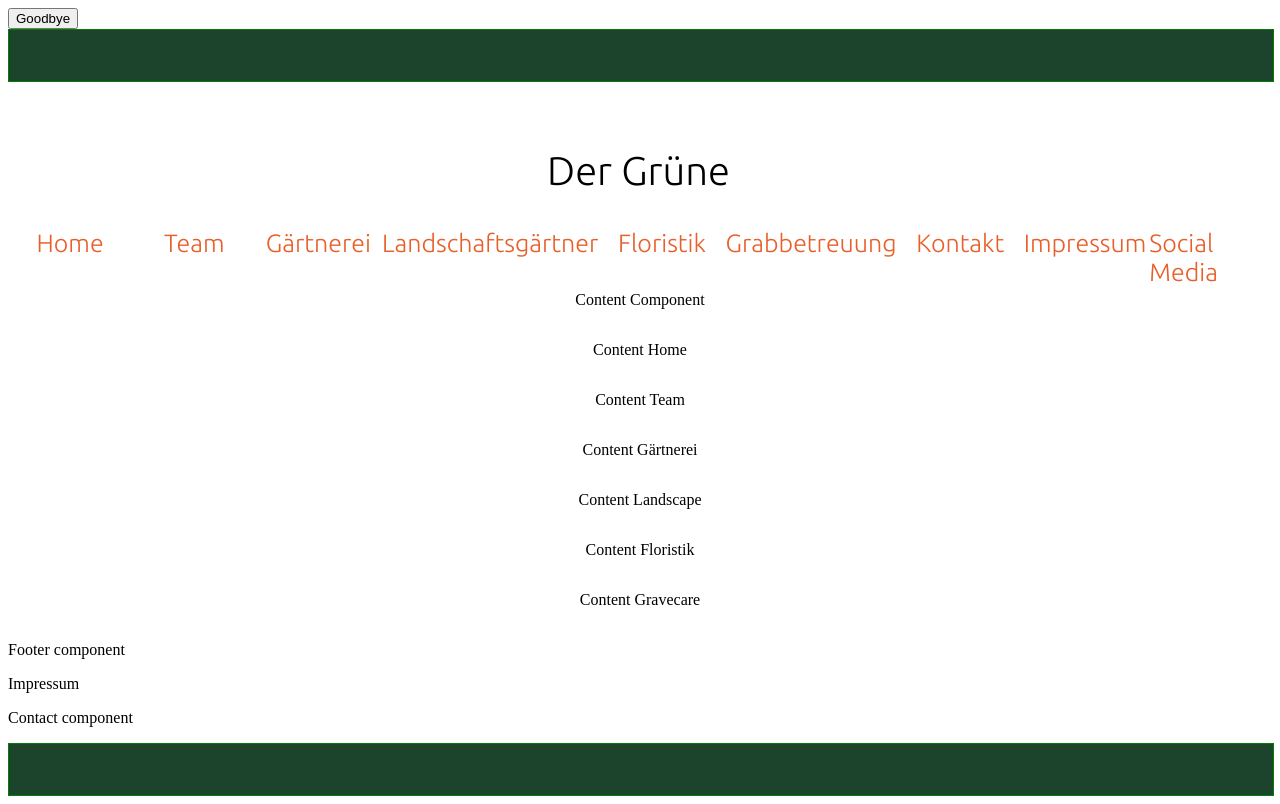
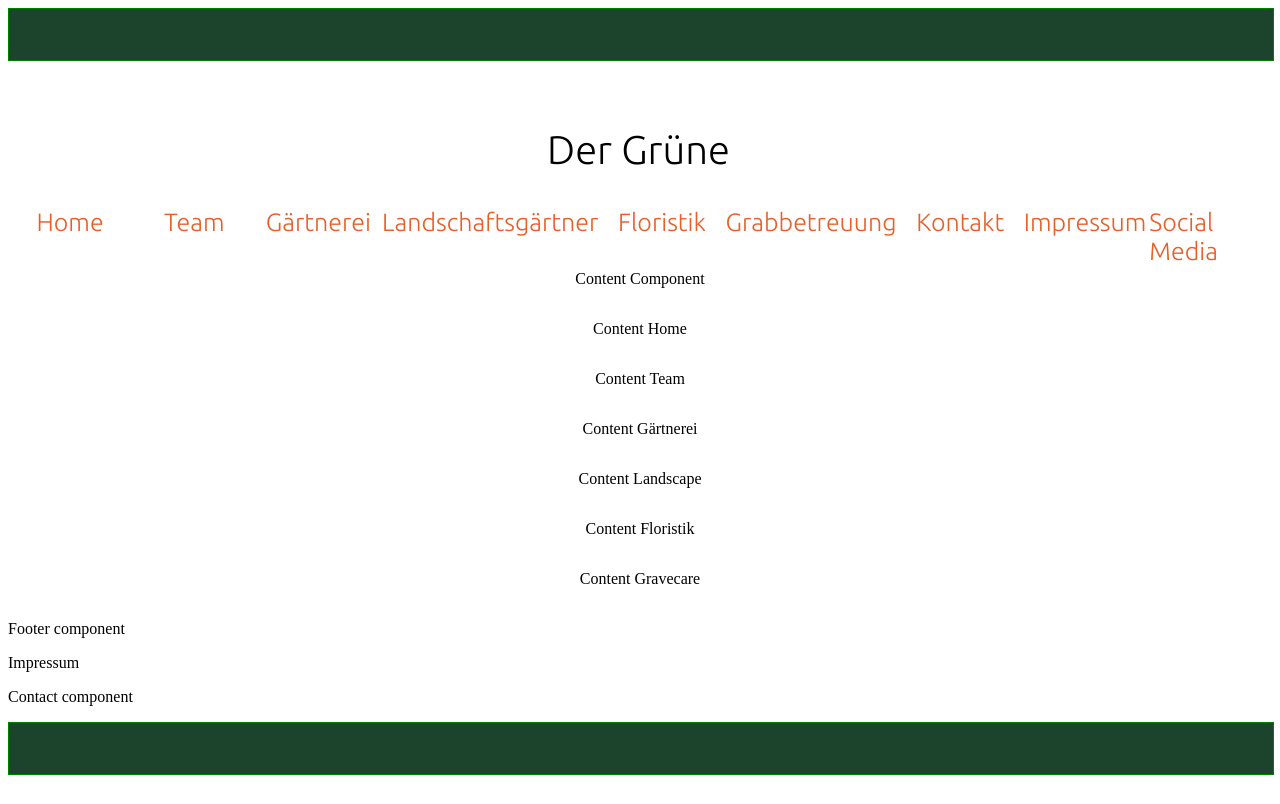
Before and after one commit to ChrisFULLSTACKGER/Der_Gruene_Daumen_React, a React (Create React App) app: page / in a window 1280 px wide. Built offline with nearby package versions, Linux system fonts and the light colour scheme.

Commit message:
Build App in Browserrouter

```diff
--- a/src/App.jsx
+++ b/src/App.jsx
@@ -14,12 +14,12 @@ import Goodbye from "./ContentTestComponentGoodbye";
 const App = () => {
   return (
     <div className="App">
-        <Router>
-            <Routes>
-                <Route exact path="/" element={<Hello/>}/>
-                <Route path='/goodbye' element={<Goodbye/>}/>
-            </Routes>
-        </Router>
+        {/*<Router>*/}
+        {/*    <Routes>*/}
+        {/*        <Route exact path="/" element={<Hello/>}/>*/}
+        {/*        <Route path='/goodbye' element={<Goodbye/>}/>*/}
+        {/*    </Routes>*/}
+        {/*</Router>*/}
        <Header/>
         <Logo />
         <Navbar/>
--- a/src/index.jsx
+++ b/src/index.jsx
@@ -3,11 +3,14 @@ import ReactDOM from 'react-dom/client';
 import './index.css';
 import App from './App';
 import reportWebVitals from './reportWebVitals';
+import { BrowserRouter} from "react-router-dom";
 
 const root = ReactDOM.createRoot(document.getElementById('root'));
 root.render(
   <React.StrictMode>
-    <App />
+      <BrowserRouter>
+          <App />
+      </BrowserRouter>
   </React.StrictMode>
 );
 
```
